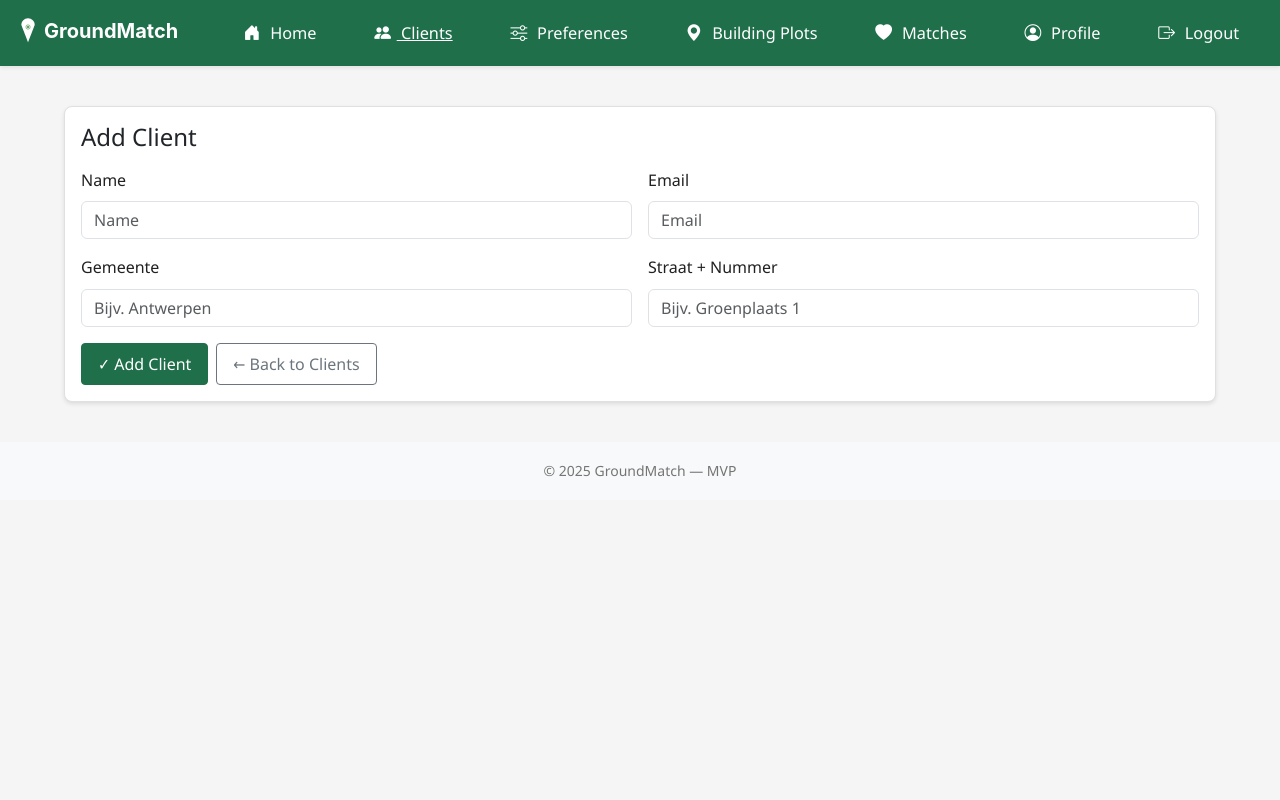
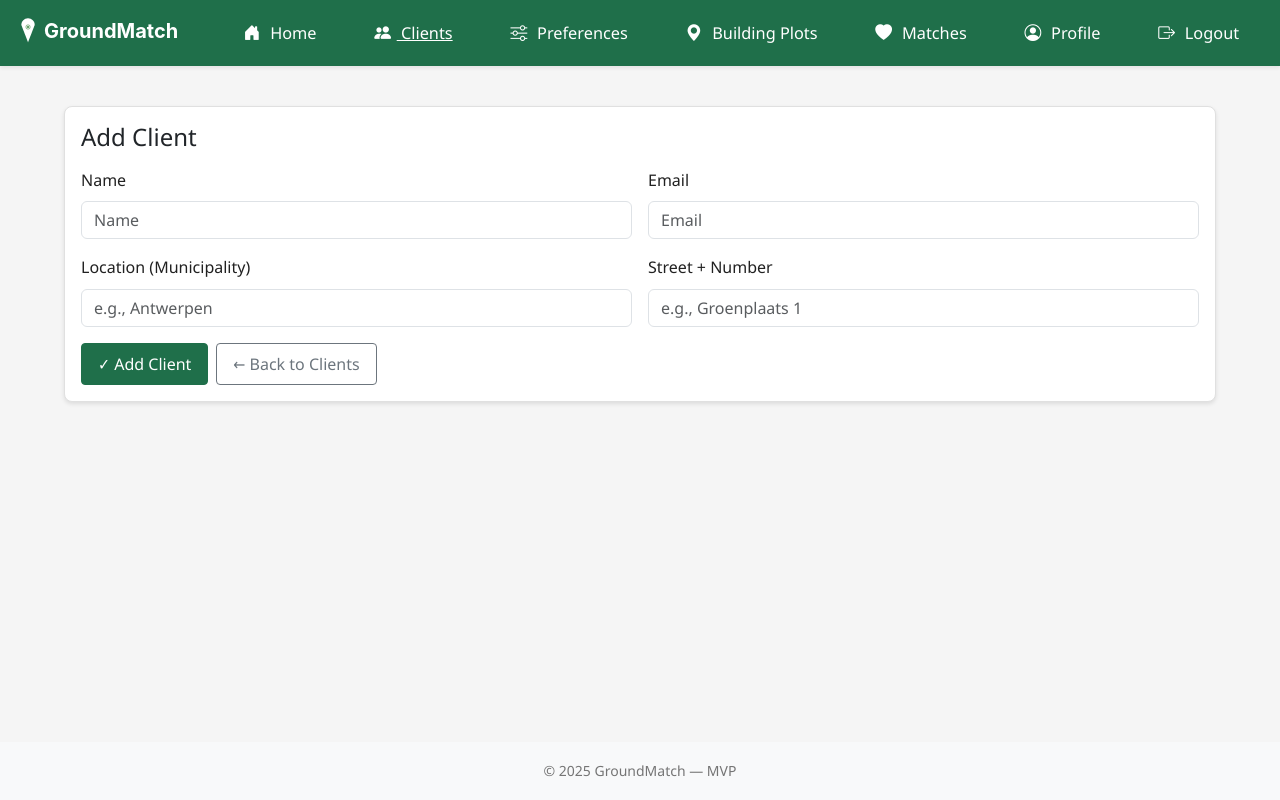
Before and after one commit to A-D-DBS-application/web-application-2025-group-12, a Flask app: page /clients/add in a window 1280 px wide. Run offline with Flask 3, Linux system fonts and the light colour scheme; the visitor is signed in with stand-in values (Sample User, id 1); parts of the project's set-up code (start-up, migrations or seed data) failed here and were passed over.

Commit message:
Definitieve UI

```diff
--- a/app/static/css/style.css
+++ b/app/static/css/style.css
@@ -263,6 +263,21 @@ body {
     line-height: var(--line-height-base);
     color: var(--text-primary);
     background-color: var(--background);
+}
+
+/* Make the page use a column flex layout so footer can stick to the bottom
+   even when the page content is short. We keep previous .mt-auto utility
+   but ensure the overall document is full-height and main expands. */
+html, body {
+    height: 100%;
+}
+body {
+    display: flex;
+    flex-direction: column;
+    min-height: 100vh;
+}
+main {
+    flex: 1 0 auto;
 }
 
 h1, h2, h3, h4, h5, h6 {
--- a/app/templates/client_form.html
+++ b/app/templates/client_form.html
@@ -16,12 +16,12 @@
                         <input type="email" name="email" class="form-control" placeholder="Email" required value="{{ client.email if client else '' }}">
                     </div>
                     <div class="col-md-6">
-                        <label class="form-label">Gemeente</label>
-                        <input type="text" name="location" class="form-control" placeholder="Bijv. Antwerpen" value="{{ client.location if client else '' }}">
+                        <label class="form-label">Location (Municipality)</label>
+                        <input type="text" name="location" class="form-control" placeholder="e.g., Antwerpen" value="{{ client.location if client else '' }}">
                     </div>
                     <div class="col-md-6">
-                        <label class="form-label">Straat + Nummer</label>
-                        <input type="text" name="address" class="form-control" placeholder="Bijv. Groenplaats 1" value="{{ client.address if client else '' }}">
+                        <label class="form-label">Street + Number</label>
+                        <input type="text" name="address" class="form-control" placeholder="e.g., Groenplaats 1" value="{{ client.address if client else '' }}">
                     </div>
                 </div>
 
--- a/app/templates/clients_list.html
+++ b/app/templates/clients_list.html
@@ -42,11 +42,10 @@
                     <div class="flex-grow-1">
                         <h5 class="card-title mb-1">{{ client.name }}</h5>
                         <div class="text-muted">{{ client.email }}</div>
-                        {% if client.address or client.location %}
                         <div class="text-muted small">
-                            {% if client.address %}{{ client.address }}{% endif %}{% if client.address and client.location %}, {% endif %}{% if client.location %}{{ client.location }}{% endif %}
+                            {# Show address and location; if a field is missing display an example placeholder #}
+                            {{ client.address if client.address else 'e.g., Groenplaats 1' }}{% if client.address and client.location %}, {% endif %}{{ client.location if client.location else 'e.g., Antwerpen' }}
                         </div>
-                        {% endif %}
                     </div>
                 </div>
                 <div class="card-footer bg-light">
--- a/app/templates/ground_form.html
+++ b/app/templates/ground_form.html
@@ -106,7 +106,7 @@
                                value="{{ ground.m2 if ground else '' }}">
                     </div>
                     <div class="col-md-6">
-                        <label class="form-label">Budget (€)</label>
+                        <label class="form-label">Price (€)</label>
                         <input type="number" step="0.01" name="budget" class="form-control" placeholder="e.g., 500000" required
                                value="{{ ground.budget if ground else '' }}">
                     </div>
--- a/app/templates/grounds_list.html
+++ b/app/templates/grounds_list.html
@@ -81,7 +81,7 @@
             </div>
 
             <div class="col-md-3">
-                <label for="min_price" class="form-label">Min Budget (€)</label>
+                <label for="min_price" class="form-label">Min Price (€)</label>
                 <input type="number"
                        class="form-control"
                        id="min_price"
@@ -92,7 +92,7 @@
             </div>
 
             <div class="col-md-3">
-                <label for="max_price" class="form-label">Max Budget (€)</label>
+                <label for="max_price" class="form-label">Max Price (€)</label>
                 <input type="number"
                        class="form-control"
                        id="max_price"
```
Also changed, not shown: app/templates/preferences_form.html (+5 -5 lines).
